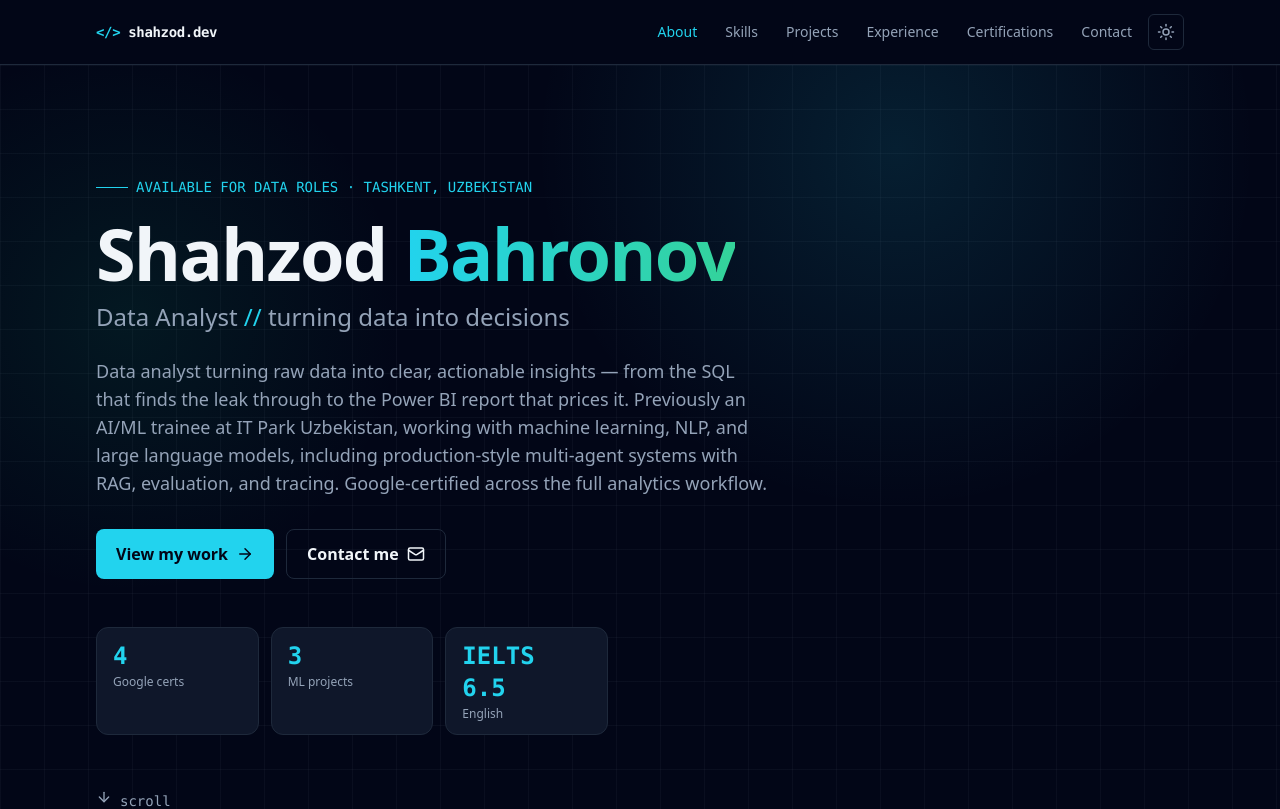
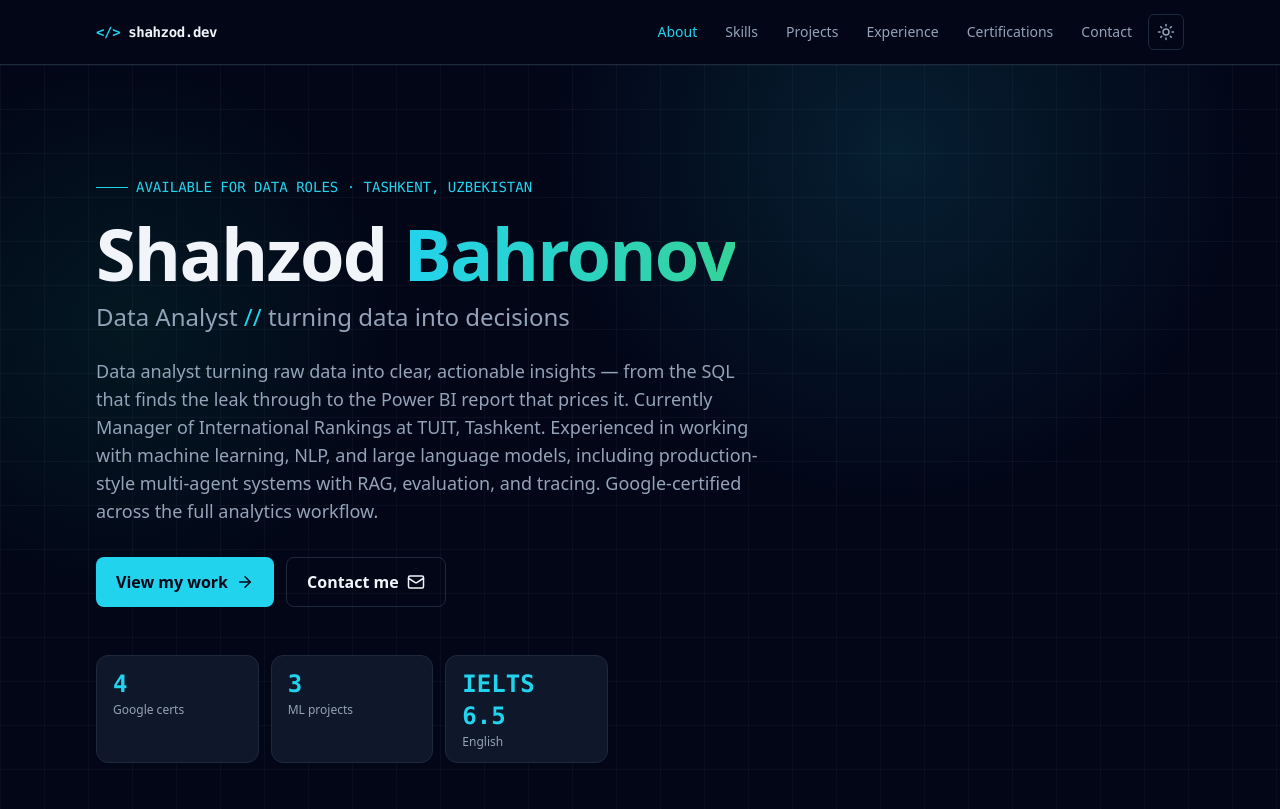
Before and after one commit to Shahzodo5o4/portfolio, a React (Vite) app: page / in a window 1280 px wide. Shown: the top 809 px of the page. Built offline with nearby package versions, Linux system fonts and the light colour scheme.

Commit message:
Update profile summary to reflect current Manager position

```diff
--- a/src/Portfolio.jsx
+++ b/src/Portfolio.jsx
@@ -21,7 +21,7 @@ const PROFILE = {
   email: "shahzod.bahronov05@gmail.com",
   phone: "+998 94 426 22 40",
   summary:
-    "Data analyst turning raw data into clear, actionable insights — from the SQL that finds the leak through to the Power BI report that prices it. Previously an AI/ML trainee at IT Park Uzbekistan, working with machine learning, NLP, and large language models, including production-style multi-agent systems with RAG, evaluation, and tracing. Google-certified across the full analytics workflow.",
+    "Data analyst turning raw data into clear, actionable insights — from the SQL that finds the leak through to the Power BI report that prices it. Currently Manager of International Rankings at TUIT, Tashkent. Experienced in working with machine learning, NLP, and large language models, including production-style multi-agent systems with RAG, evaluation, and tracing. Google-certified across the full analytics workflow.",
   socials: {
     github: "https://github.com/Shahzodo5o4",
     linkedin: "https://www.linkedin.com/in/shahzod-bahronov-812041339",
```
